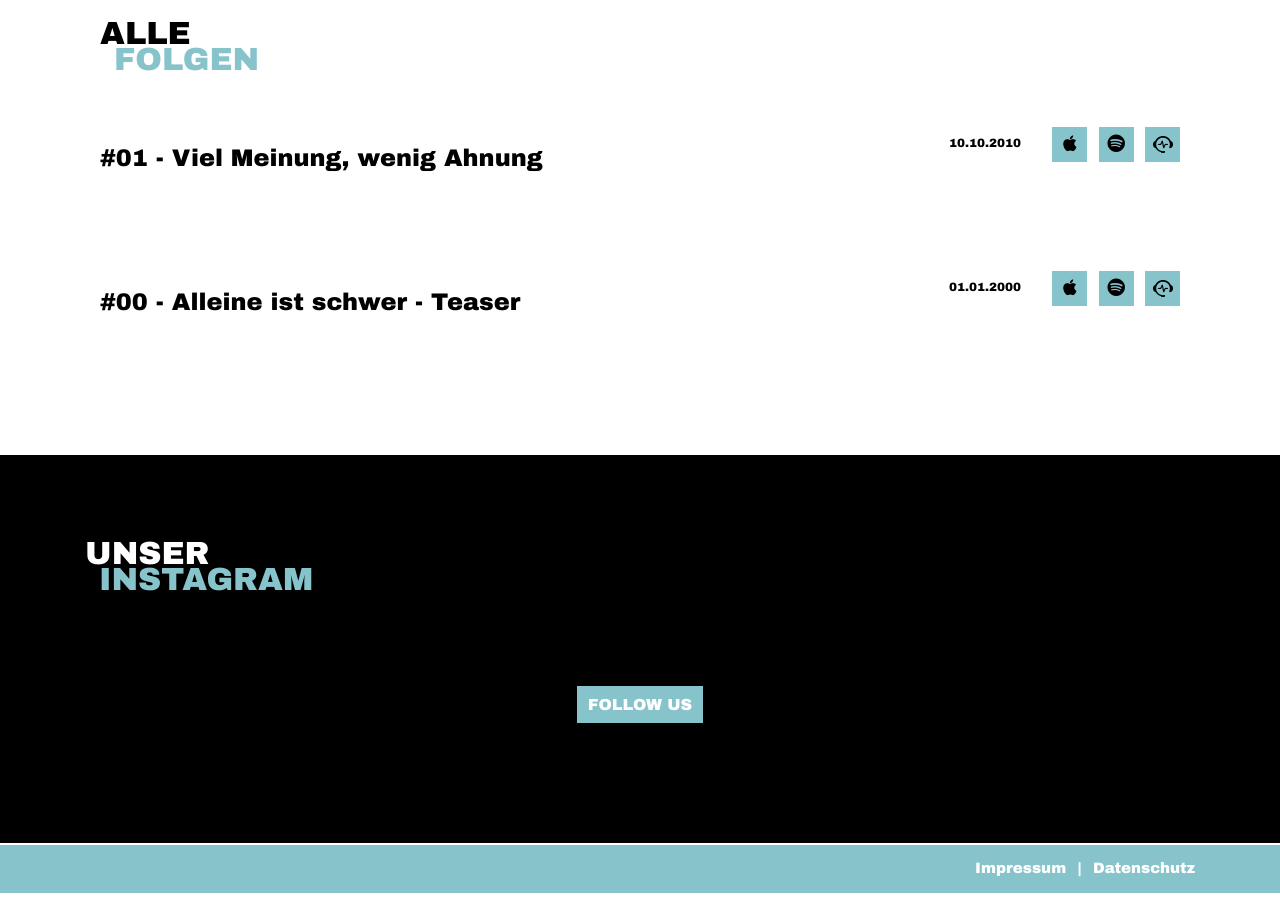
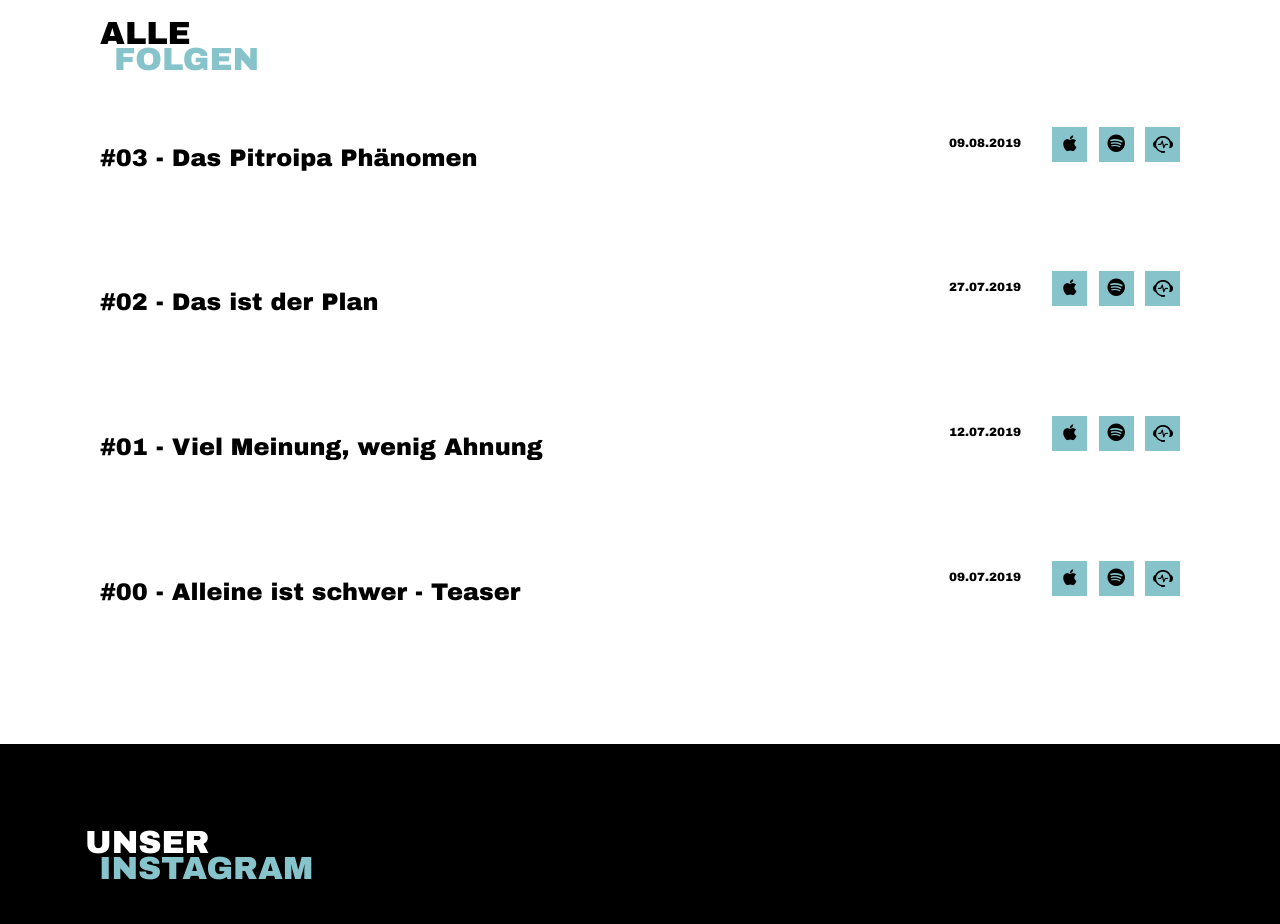
Before and after one commit to ramp106/alleineistschwer, a plain HTML site: page index.html in a window 1280 px wide. Shown: the part 960-1884 px from the top of the page. Before the commit the page ends 1853 px from the top, so only its background shows below. Drawn offline with Linux system fonts and the light colour scheme.

Commit message:
Fix dates and new episodes.

```diff
--- a/index.html
+++ b/index.html
@@ -95,11 +95,6 @@
 
 			</section>
 
-
-
-
-
-
 			<section id="episodes">
 				<div class="container">
 					<div class="col-lg-12">
@@ -111,9 +106,44 @@
 
 							<article class="episode">
 								<div class="episode-head">
+									<h2>#03 - Das Pitroipa Phänomen</h2>
+									<div class="meta">
+										<div class="date">09.08.2019</div>
+										<div class="provider">
+											<a class="provider-url" href="https://podcasts.apple.com/de/podcast/alleine-ist-schwer-der-sportpodcast-mit-jonas-und-mats/id1472228099" target="_blank"><i class="fab fa-apple"></i></a>
+											<a class="provider-url" href="https://open.spotify.com/show/6f6aAMBYaUwzM5piYyqdRc?si=p7rdpUk8QG-lfIWooYKLNg" target="_blank"><i class="fab fa-spotify"></i></a>
+											<a class="provider-url podigee-url" href="https://alleineistschwer.podigee.io/3-das-pitroipa-phanomen/" target="_blank"><img class="lazyload" data-src="assets/images/podigee.png" border="0" alt="" title=""></a>
+										</div>
+									</div>
+								</div>
+								<div>
+									<script class="podigee-podcast-player" defer="defer" src="https://cdn.podigee.com/podcast-player/javascripts/podigee-podcast-player.js" data-configuration="https://alleineistschwer.podigee.io/3-das-pitroipa-phanomen/embed?context=external"></script>
+								</div>
+							</article>
+
+							<article class="episode">
+								<div class="episode-head">
+									<h2>#02 - Das ist der Plan</h2>
+									<div class="meta">
+										<div class="date">27.07.2019</div>
+										<div class="provider">
+											<a class="provider-url" href="https://podcasts.apple.com/de/podcast/alleine-ist-schwer-der-sportpodcast-mit-jonas-und-mats/id1472228099" target="_blank"><i class="fab fa-apple"></i></a>
+											<a class="provider-url" href="https://open.spotify.com/show/6f6aAMBYaUwzM5piYyqdRc?si=p7rdpUk8QG-lfIWooYKLNg" target="_blank"><i class="fab fa-spotify"></i></a>
+											<a class="provider-url podigee-url" href="https://alleineistschwer.podigee.io/2-das-ist-der-plan/" target="_blank"><img class="lazyload" data-src="assets/images/podigee.png" border="0" alt="" title=""></a>
+										</div>
+									</div>
+								</div>
+								<div>
+									<script class="podigee-podcast-player" defer="defer" src="https://cdn.podigee.com/podcast-player/javascripts/podigee-podcast-player.js" data-configuration="https://alleineistschwer.podigee.io/2-das-ist-der-plan/embed?context=external"></script>
+								</div>
+							</article>
+
+
+							<article class="episode">
+								<div class="episode-head">
 									<h2>#01 - Viel Meinung, wenig Ahnung</h2>
 									<div class="meta">
-										<div class="date">10.10.2010</div>
+										<div class="date">12.07.2019</div>
 										<div class="provider">
 											<a class="provider-url" href="https://podcasts.apple.com/de/podcast/alleine-ist-schwer-der-sportpodcast-mit-jonas-und-mats/id1472228099" target="_blank"><i class="fab fa-apple"></i></a>
 											<a class="provider-url" href="https://open.spotify.com/show/6f6aAMBYaUwzM5piYyqdRc?si=p7rdpUk8QG-lfIWooYKLNg" target="_blank"><i class="fab fa-spotify"></i></a>
@@ -130,7 +160,7 @@
 								<div class="episode-head">
 									<h2>#00 - Alleine ist schwer - Teaser</h2>
 									<div class="meta">
-										<div class="date">01.01.2000</div>
+										<div class="date">09.07.2019</div>
 										<div class="provider">
 											<a class="provider-url" href="https://podcasts.apple.com/de/podcast/alleine-ist-schwer-der-sportpodcast-mit-jonas-und-mats/id1472228099" target="_blank"><i class="fab fa-apple"></i></a>
 											<a class="provider-url" href="https://open.spotify.com/show/6f6aAMBYaUwzM5piYyqdRc?si=p7rdpUk8QG-lfIWooYKLNg" target="_blank"><i class="fab fa-spotify"></i></a>
@@ -147,10 +177,6 @@
 					</div>
 				</div>
 			</section>
-
-
-
-
 
 
 			<section id="instagram">
```
